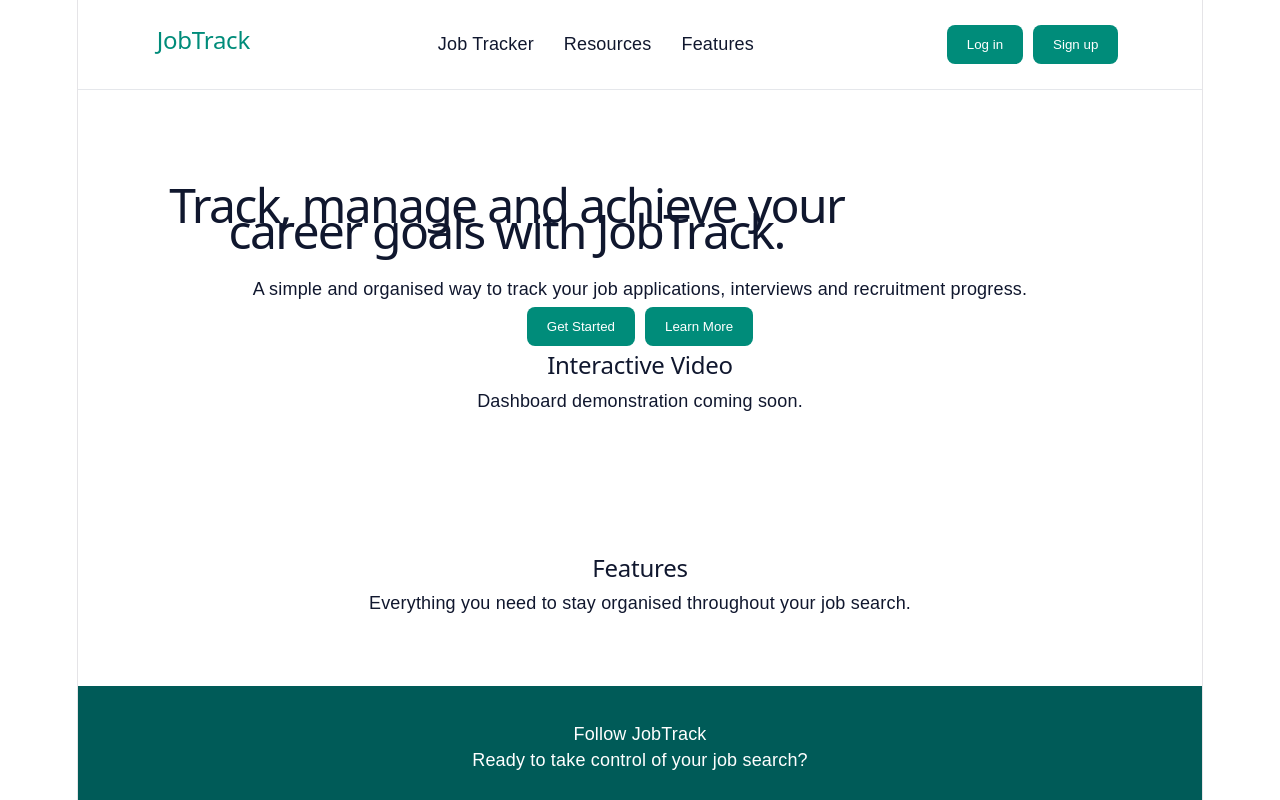
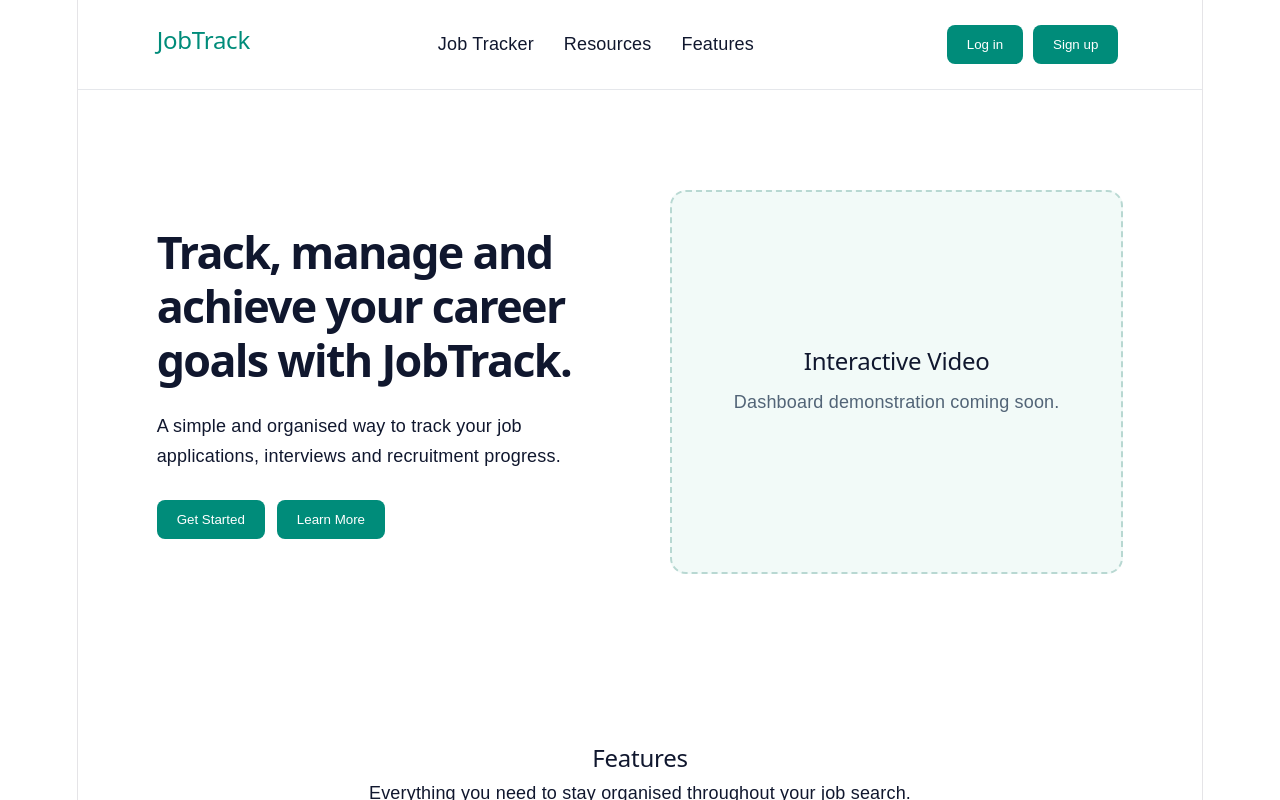
Before and after one commit to BTimms/JobtrackApp, a React (Vite) app: page / in a window 1280 px wide. Shown: the top 800 px of the page. Built offline with nearby package versions, Linux system fonts and the light colour scheme.

Commit message:
feat: create two-column homepage hero layout

```diff
--- a/src/App.css
+++ b/src/App.css
@@ -58,3 +58,79 @@
 .homepage h3 {
   color: #10172e;
 }
+
+
+/* Homepage hero section */
+
+.homepage .hero {
+  display: grid;
+  grid-template-columns: 1fr 1fr;
+  align-items: center;
+  gap: 60px;
+  padding: 100px 7%;
+  text-align: left;
+}
+
+.homepage .hero-content {
+  max-width: 600px;
+}
+
+.homepage .hero h1 {
+  font-size: clamp(36px, 3.5vw, 54px);
+  line-height: 1.2;
+  font-weight: 700;
+  margin: 0 0 24px;
+}
+
+.homepage .hero-content p {
+  font-size: 18px;
+  line-height: 1.7;
+  margin-bottom: 28px;
+}
+
+.homepage .hero-buttons {
+  display: flex;
+  gap: 12px;
+  flex-wrap: wrap;
+}
+
+.homepage .hero-buttons button {
+  margin: 0;
+}
+
+.homepage .hero-video {
+  min-height: 320px;
+  padding: 30px;
+  border: 2px dashed #b8d8d2;
+  border-radius: 16px;
+  background: #f2faf8;
+  display: flex;
+  flex-direction: column;
+  align-items: center;
+  justify-content: center;
+  text-align: center;
+}
+
+.homepage .hero-video h2 {
+  font-size: 24px;
+  margin: 0 0 12px;
+}
+
+.homepage .hero-video p {
+  color: #526477;
+  line-height: 1.6;
+}
+
+/* Temporary responsive layout */
+
+@media (max-width: 800px) {
+  .homepage .hero {
+    grid-template-columns: 1fr;
+    gap: 35px;
+    padding: 60px 6%;
+  }
+
+  .homepage .hero-video {
+    min-height: 250px;
+  }
+}
--- a/src/App.tsx
+++ b/src/App.tsx
@@ -20,8 +20,9 @@ function App() {
       </header>
 
       <main>
-        <section id="home">
-          <h1>
+        <section id="home" className="hero">
+          <div className="hero-content">
+            <h1>
             Track, manage and achieve your
             career goals with JobTrack.
           </h1>
@@ -30,12 +31,15 @@ function App() {
             A simple and organised way to track your
             job applications, interviews and
             recruitment progress.
-          </p>
+            </p>
 
-          <button>Get Started</button>
-          <button>Learn More</button>
+            <div className="hero-buttons">
+               <button type="button">Get Started</button>
+               <button type="button">Learn More</button>
+            </div>
+          </div>
 
-          <div>
+          <div className="hero-video">
             <h2>Interactive Video</h2>
             <p>Dashboard demonstration coming soon.</p>
           </div>
```
